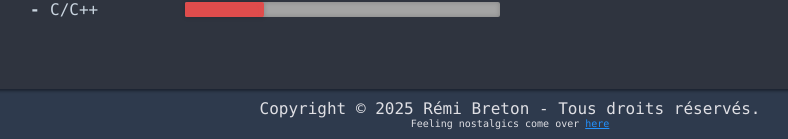
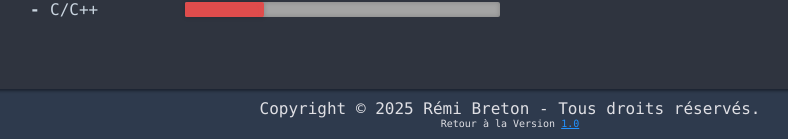
Before and after one commit to rbreton/bretonr_ca, a PHP site: page /index.php in a window 1280 px wide. Shown: the part 1171-1310 px from the top of the page, without its empty margins (130-918 px from the left). Run offline with PHP 8.4, Linux system fonts and the light colour scheme.

Commit message:
Correction Texte footer v3.0.2

```diff
--- a/public_html/inc/tpl/footer.tpl.php
+++ b/public_html/inc/tpl/footer.tpl.php
@@ -1,7 +1,7 @@
 		<footer>
 			<div class="centerContent">
 				<p class="txtCenter notPadded">Copyright © <?php echo date("Y"); ?> Rémi Breton - Tous droits réservés.</p>
-				<p class="txtCenter smallTxt notPadded">Feeling nostalgics come over <a target="_blank" href="https://old.bretonr.ca/public/index.php">here</a></p>
+				<p class="txtCenter smallTxt notPadded">Retour à la Version <a target="_blank" href="https://old.bretonr.ca/public/index.php">1.0</a></p>
 			</div>
 		</footer>
 
```
